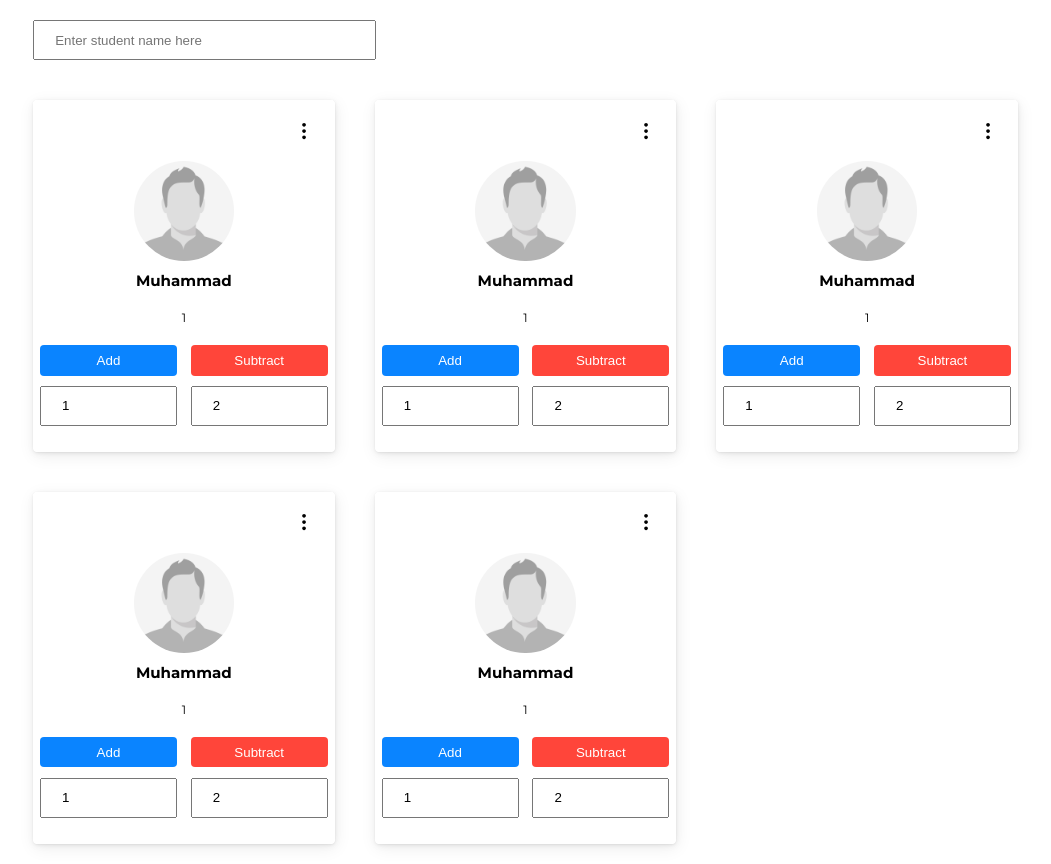
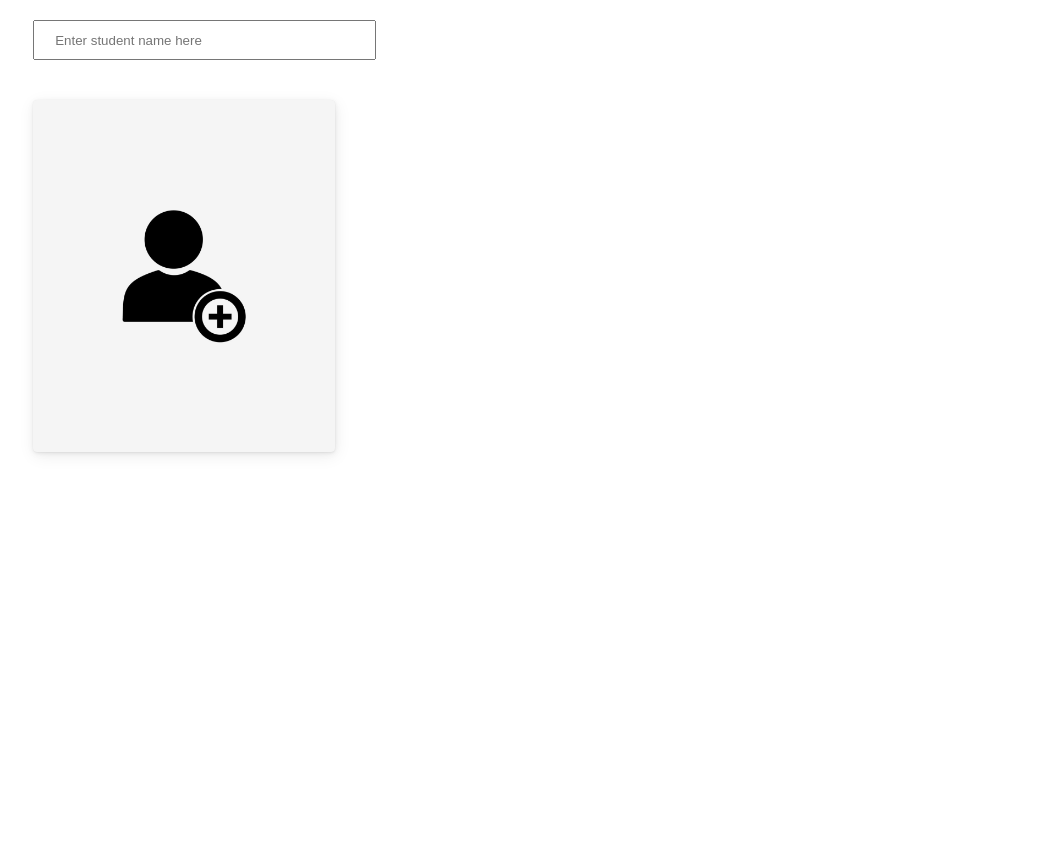
Before and after one commit to zillBoy/school-management, a React (Create React App) app: page / in a window 1280 px wide. Shown: the whole page, without its empty margins (19-1070 px from the left). After the commit the page ends 800 px from the top, so only its background shows below. Built offline with nearby package versions, Linux system fonts and the light colour scheme.

Commit message:
Card - conditional render (empty & content)

```diff
--- a/src/components/Card/Card.jsx
+++ b/src/components/Card/Card.jsx
@@ -1,13 +1,18 @@
 import React from 'react'
 import { ReactComponent as MenuIcon } from '../../assets/menu.svg'
 import PlaceholderImage from '../../assets/placeholder.jpeg'
+import AddPlaceholderImage from '../../assets/add.jpg'
 import Button from '../Button/Button'
 import Input from '../Input/Input'
 
 const Card = ({ student }) => {
 
     return (
-        <div className='card__container'>
+        <div className={`card__container card__container--${student.name.length === 0 && 'empty'}`}>
+            <>
+                {student.name.length === 0 ? <div className='card__imagediv'>
+                    <img className='card__imagediv-addimage' src={AddPlaceholderImage} alt='add student' />
+                </div> : <>
                 <div className='card__iconmain'>
                     <MenuIcon className='card__iconmain-icon' />
                 </div>
@@ -28,6 +33,8 @@ const Card = ({ student }) => {
                     <Input value={1} />
                     <Input value={2} />
                 </div>
+                </>}
+            </>
         </div>
     )
 }
--- a/src/pages/Home.js
+++ b/src/pages/Home.js
@@ -1,11 +1,10 @@
-import React, { useEffect, useState } from 'react'
-import Card from '../components/Card/Card'
+import React, { useState } from 'react'
 import CardList from '../components/CardList/CardList'
 import Input from '../components/Input/Input'
 
 const Home = () => {
 
-    const [students, setStudents] = useState([{name: '', image: '', addCount: 0, subtractCount: 0}, {}, {}, {}, {}])
+    const [students, setStudents] = useState([{name: '', image: '', add: 0, subtract: 0}])
     const [name, setName] = useState('')
 
     return (
--- a/src/sass/abstract/_variable.scss
+++ b/src/sass/abstract/_variable.scss
@@ -1,6 +1,7 @@
 // Color
 
-$primary-color: #ccc;
+$gray-color: #ccc;
+$light-gray-color: #F5F5F5;
 $white-color: #fff;
 $black-color: #000;
 
--- a/src/sass/components/_card.scss
+++ b/src/sass/components/_card.scss
@@ -5,6 +5,11 @@
     border-radius: $border-radius;
 
     margin: 2rem;
+
+    &--empty {
+        background-color: $light-gray-color;
+        @include center;
+    }
 }
 
 .card__iconmain {
@@ -31,6 +36,12 @@
         height: $image-height;
         border-radius: calc($image-width / 2);
     }
+
+    &-addimage {
+        width: calc($card-width / 2);
+        height: calc($card-height / 2);
+        object-fit: cover;
+    }
 }
 
 .card__heading {
--- a/src/sass/pages/_home.scss
+++ b/src/sass/pages/_home.scss
@@ -8,5 +8,5 @@
 }
 
 .home__cardcontainer {
-    @include center;
+    // @include center;
 }
```
Also changed, not shown: src/assets/add.jpg (added). Lines whose indentation alone changed are shown as unchanged.
